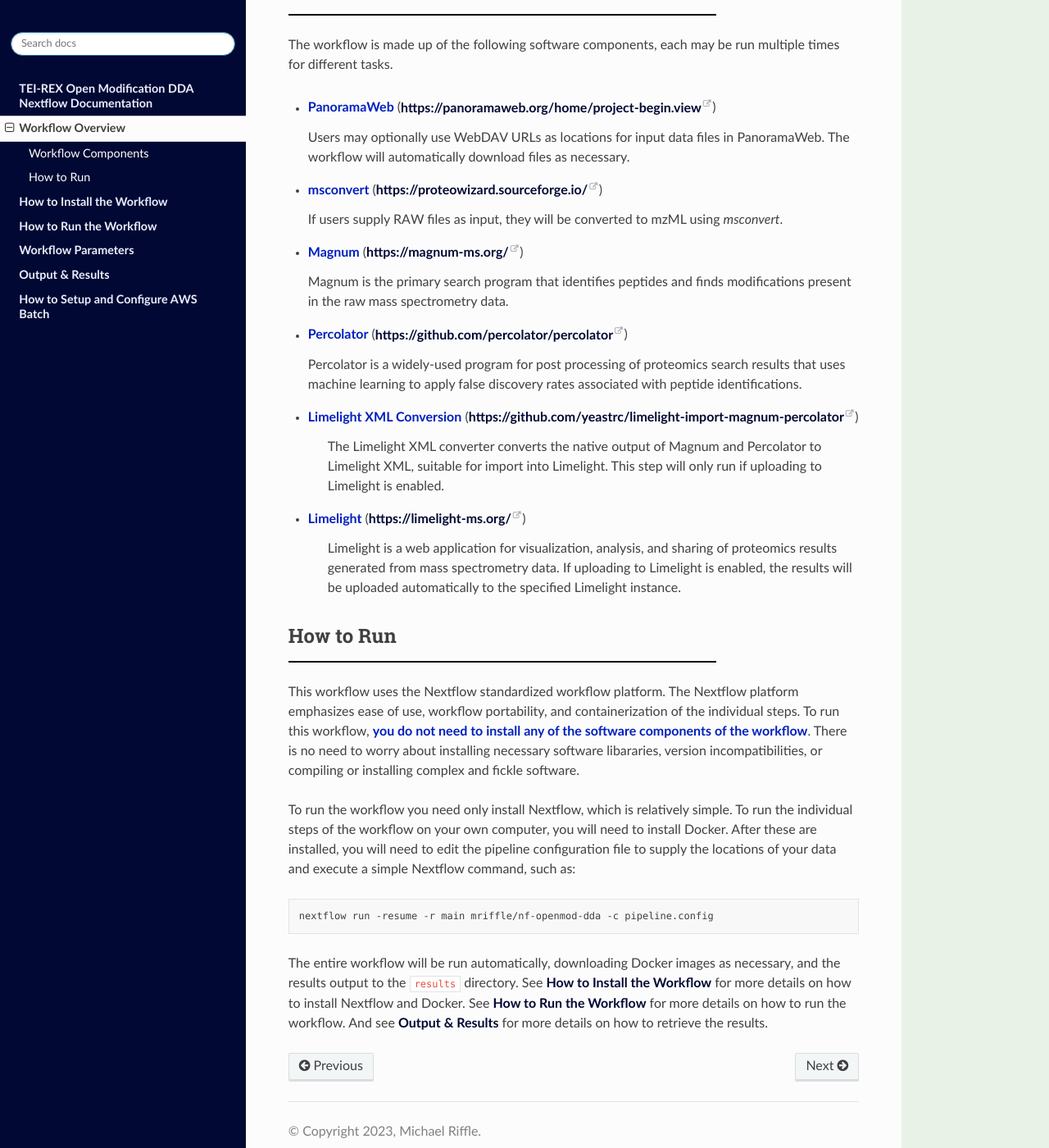
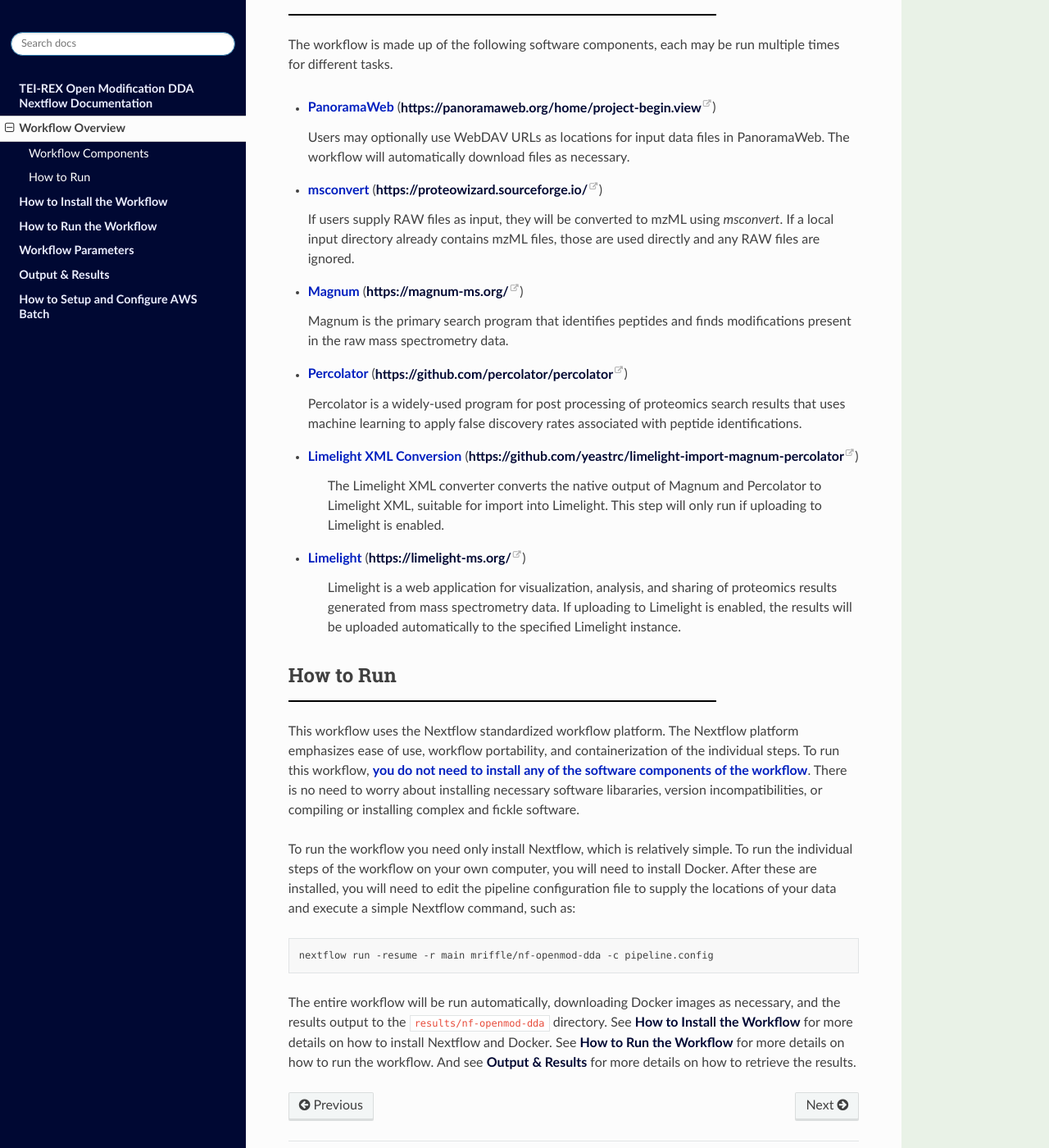
Before and after one commit to mriffle/nf-openmod-dda, a Sphinx documentation site: the page built from docs/source/overview.rst, in a window 1280 px wide and 1400 px high, scrolled down 296 px. Shown: the whole window at 82% size. Built offline with Sphinx 7.4.7 and the Read the Docs theme 3.1.0, drawn with Linux system fonts in a browser that asks for light colours.

Commit message:
docs: updates

```diff
--- a/docs/source/conf.py
+++ b/docs/source/conf.py
@@ -17,7 +17,7 @@
 sys.path.insert(0, os.path.abspath(os.path.join("..", "..")))
 
 # -- Project information -----------------------------------------------------
-project = "nf-teirex-dda"
+project = "nf-openmod-dda"
 copyright = "2023, Michael Riffle"
 author = "Michael Riffle"
 
--- a/docs/source/how_to_run.rst
+++ b/docs/source/how_to_run.rst
@@ -125,5 +125,5 @@
 
 5. Retrieve results.
 
-   Your results will appear in the ``results`` sub directory of your current directory. See :doc:`results` for more
-   information about the results that are generated.
+   Your results will appear in the ``results/nf-openmod-dda`` sub directory of your current directory (configurable via
+   the ``result_dir`` parameter). See :doc:`results` for more information about the results that are generated.
--- a/docs/source/overview.rst
+++ b/docs/source/overview.rst
@@ -15,7 +15,7 @@
 
 *  **msconvert** (https://proteowizard.sourceforge.io/)
 
-   If users supply RAW files as input, they will be converted to mzML using *msconvert*.
+   If users supply RAW files as input, they will be converted to mzML using *msconvert*. If a local input directory already contains mzML files, those are used directly and any RAW files are ignored.
 
 *  **Magnum** (https://magnum-ms.org/)
 
@@ -52,6 +52,6 @@
     nextflow run -resume -r main mriffle/nf-openmod-dda -c pipeline.config
 
 The entire workflow will be run automatically, downloading Docker images as necessary, and the results output to
-the ``results`` directory. See :doc:`how_to_install` for more details on how to install Nextflow and Docker. See
+the ``results/nf-openmod-dda`` directory. See :doc:`how_to_install` for more details on how to install Nextflow and Docker. See
 :doc:`how_to_run` for more details on how to run the workflow. And see :doc:`results` for more details on how to
 retrieve the results.
--- a/resources/Magnum.conf
+++ b/resources/Magnum.conf
@@ -1,4 +1,4 @@
-# Magnum 1.6.2 parameter file
+# Magnum 1.6.4 parameter file
 
 # This file was autogenerated. Please alter and rename before use.
 # All parameters are separated from their values by an equals sign ('=')
```
Also changed, not shown: docs/source/results.rst (+22 -1 lines), docs/source/workflow_parameters.rst (+24 -7 lines), 1 other file.
